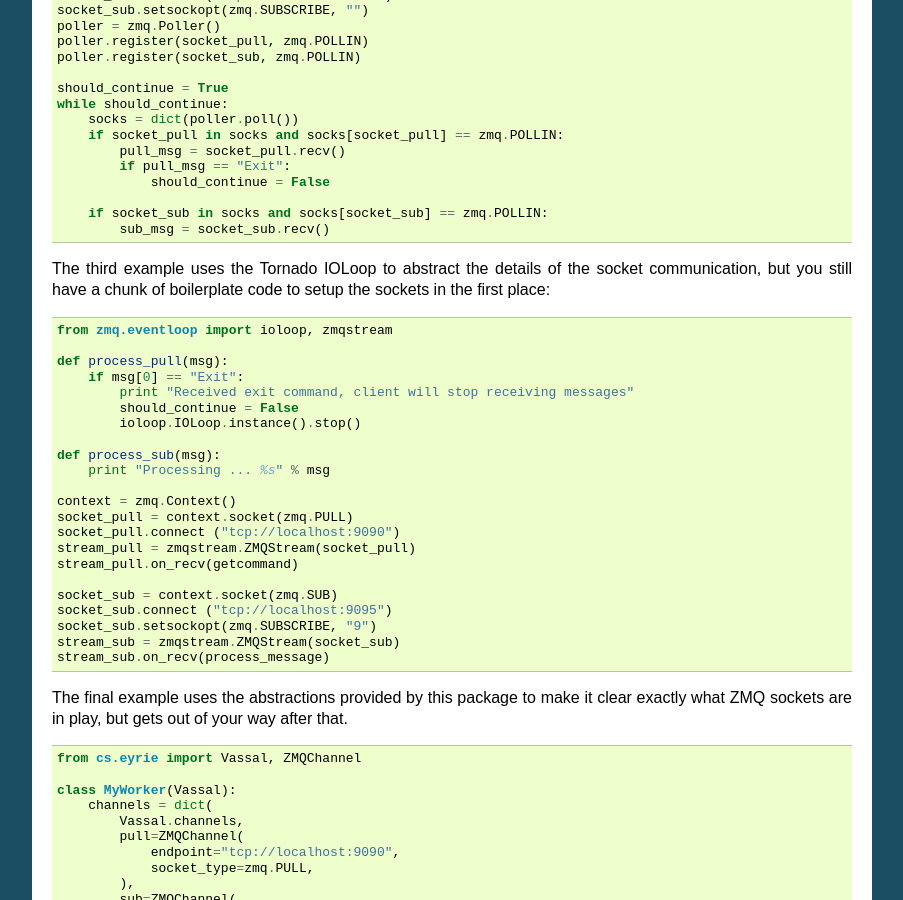
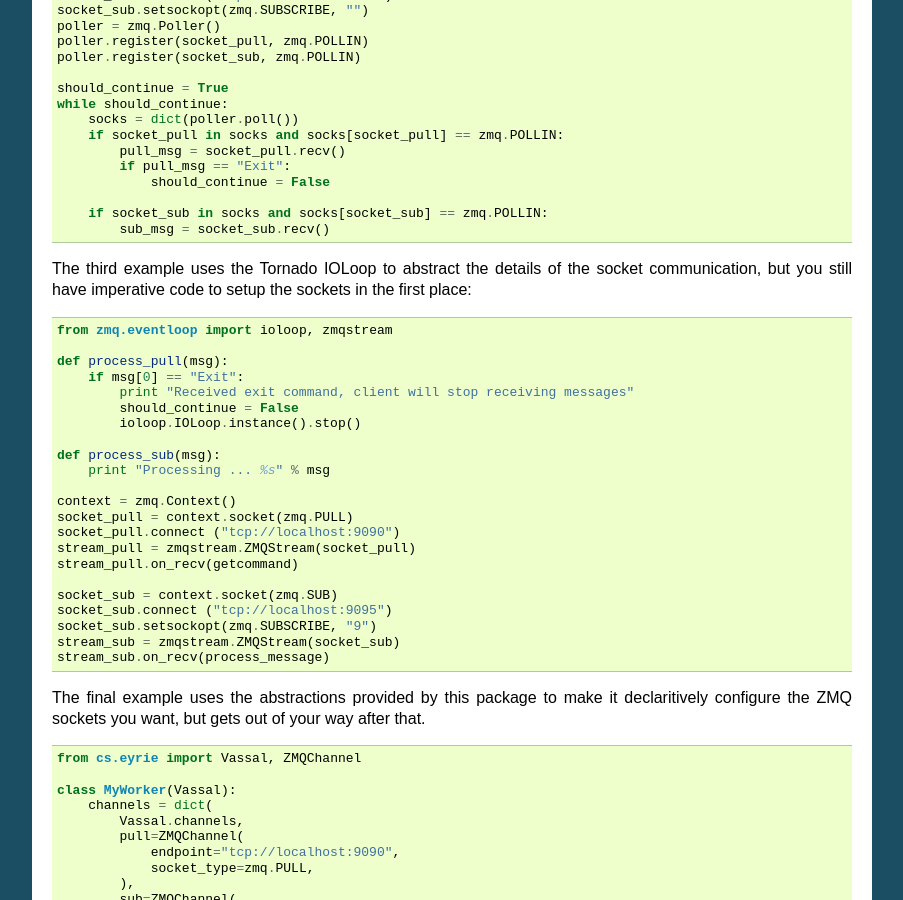
Before and after one commit to CrowdStrike/cs.eyrie, a Sphinx documentation site: the page built from docs/motivation.rst, in a window 1280 px wide and 900 px high, scrolled down 733 px. Shown: the whole window, without its empty margins (198-1101 px from the left). Built offline with Sphinx 7.4.7, drawn with Linux system fonts in a browser that asks for light colours; the version number is read from the project's files by our own code.

Commit message:
Use imperative/declarative to clarify difference.

```diff
--- a/docs/motivation.rst
+++ b/docs/motivation.rst
@@ -66,8 +66,8 @@ and it is much less clear what the developer was intending to do.
 
 
 The third example uses the Tornado IOLoop to abstract the details of
-the socket communication, but you still have a chunk of boilerplate code
-to setup the sockets in the first place:
+the socket communication, but you still have imperative code to setup
+the sockets in the first place:
 
 
 .. code-block:: python
@@ -97,7 +97,8 @@ to setup the sockets in the first place:
 
 
 The final example uses the abstractions provided by this package to make
-it clear exactly what ZMQ sockets are in play, but gets out of your way after that.
+it declaritively configure the ZMQ sockets you want, but gets out of your
+way after that.
 
 
 .. code-block:: python
```
